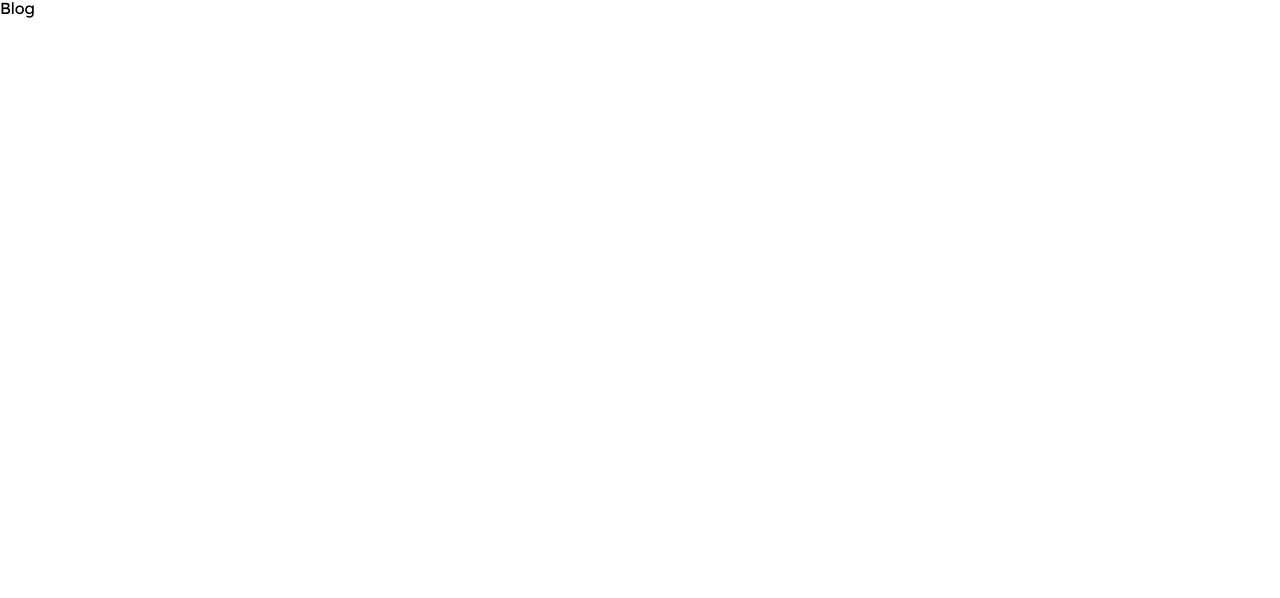
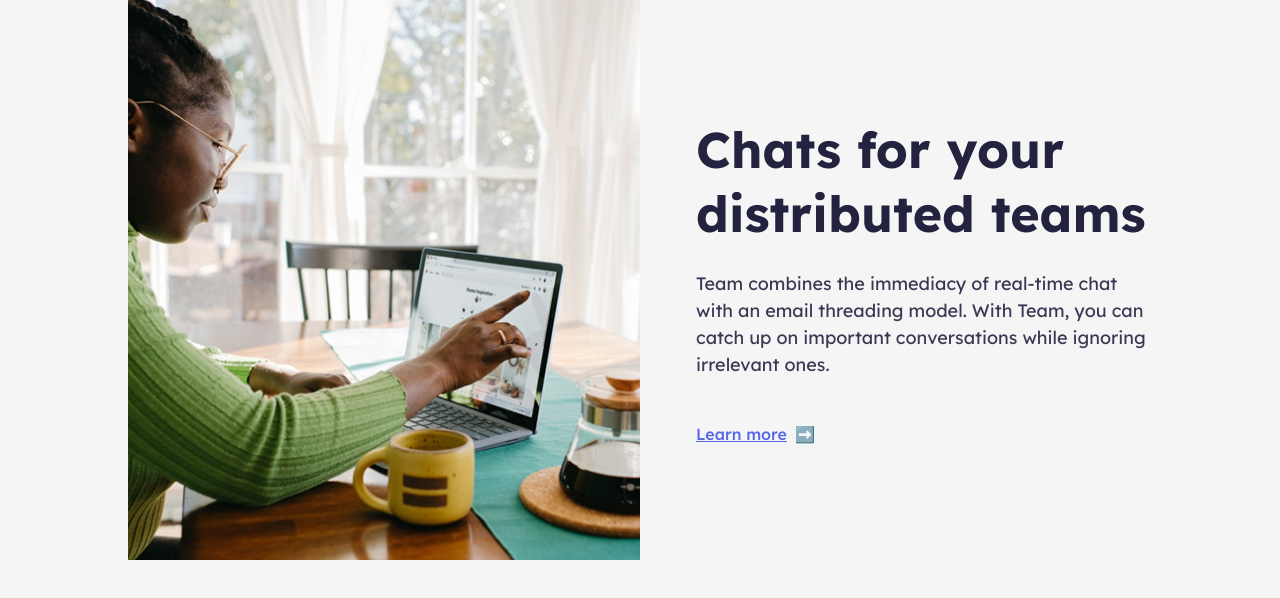
Before and after one commit to Mb-03/blog-team, a plain HTML site: page index.html in a window 1280 px wide. Drawn offline with Linux system fonts and the light colour scheme.

Commit message:
feature/chat-section

```diff
--- a/index.html
+++ b/index.html
@@ -1,16 +1,57 @@
 <!DOCTYPE html>
 <html lang="en">
-<head>
-    <meta charset="UTF-8">
-    <meta name="viewport" content="width=device-width, initial-scale=1.0">
+  <head>
+    <meta charset="UTF-8" />
+    <meta name="viewport" content="width=device-width, initial-scale=1.0" />
     <title>Document</title>
-    <link rel="stylesheet" href="styles/style.css">
-</head>
-<body>
-    <header>
-        <ul>
-            <li><a class="blog-page" href="pages/blog.html">Blog</a></li>
-        </ul>
-    </header>
-</body>
+    <link rel="stylesheet" href="styles/style.css" />
+  </head>
+  <body>
+    <!-- Header -->
+    <header></header>
+
+    <!-- Main -->
+    <main class="main-container">
+      <!-- Hero Section -->
+      <section></section>
+
+      <!-- Chat Section -->
+      <section class="chat-section">
+        <div class="container">
+          <div class="image-container">
+            <img src="assets/images/img/chat-section-img.png" alt="person image" />
+          </div>
+          <div class="text-container">
+            <div class="text-wrapper">
+              <h1>Chats for your distributed teams</h1>
+              <p>
+                Team combines the immediacy of real-time chat with an email
+                threading model. With Team, you can catch up on important
+                conversations while ignoring irrelevant ones.
+              </p>
+              <a href="" class="learn-more-wrapper">
+                <span class="learn-more">Learn more </span>
+                <span>➡️</span>
+              </a>
+            </div>
+          </div>
+        </div>
+      </section>
+
+      <!-- second Chat Section -->
+      <section></section>
+
+      <!-- How to Work Section -->
+      <section></section>
+
+      <!-- Move Faster Section -->
+      <section></section>
+
+      <!-- Review Section -->
+      <section></section>
+    </main>
+
+    <!-- Footer -->
+    <footer></footer>
+  </body>
 </html>
--- a/styles/style.css
+++ b/styles/style.css
@@ -1,16 +1,84 @@
-html, body, div, span, applet, object, iframe,
-h1, h2, h3, h4, h5, h6, p, blockquote, pre,
-a, abbr, acronym, address, big, cite, code,
-del, dfn, em, img, ins, kbd, q, s, samp,
-small, strike, strong, sub, sup, tt, var,
-b, u, i, center,
-dl, dt, dd, ol, ul, li,
-fieldset, form, label, legend,
-table, caption, tbody, tfoot, thead, tr, th, td,
-article, aside, canvas, details, embed,
-figure, figcaption, footer, header, hgroup,
-menu, nav, output, ruby, section, summary,
-time, mark, audio, video {
+html,
+body,
+div,
+span,
+applet,
+object,
+iframe,
+h1,
+h2,
+h3,
+h4,
+h5,
+h6,
+p,
+blockquote,
+pre,
+a,
+abbr,
+acronym,
+address,
+big,
+cite,
+code,
+del,
+dfn,
+em,
+img,
+ins,
+kbd,
+q,
+s,
+samp,
+small,
+strike,
+strong,
+sub,
+sup,
+tt,
+var,
+b,
+u,
+i,
+center,
+dl,
+dt,
+dd,
+ol,
+ul,
+li,
+fieldset,
+form,
+label,
+legend,
+table,
+caption,
+tbody,
+tfoot,
+thead,
+tr,
+th,
+td,
+article,
+aside,
+canvas,
+details,
+embed,
+figure,
+figcaption,
+footer,
+header,
+hgroup,
+menu,
+nav,
+output,
+ruby,
+section,
+summary,
+time,
+mark,
+audio,
+video {
   margin: 0;
   padding: 0;
   border: 0;
@@ -19,22 +87,35 @@ time, mark, audio, video {
   vertical-align: baseline;
 }
 /* HTML5 display-role reset for older browsers */
-article, aside, details, figcaption, figure,
-footer, header, hgroup, menu, nav, section {
+article,
+aside,
+details,
+figcaption,
+figure,
+footer,
+header,
+hgroup,
+menu,
+nav,
+section {
   display: block;
 }
 body {
   line-height: 1;
 }
-ol, ul {
+ol,
+ul {
   list-style: none;
 }
-blockquote, q {
+blockquote,
+q {
   quotes: none;
 }
-blockquote:before, blockquote:after,
-q:before, q:after {
-	content: '';
+blockquote:before,
+blockquote:after,
+q:before,
+q:after {
+  content: "";
   content: none;
 }
 table {
@@ -47,17 +128,109 @@ a {
   color: black;
 }
 
+* {
+  box-sizing: border-box;
+}
 
 /* Code */
-
 
 @font-face {
   font-family: "LexendDeca";
   src: url("../assets/fonts/LexendDeca.ttf");
 }
 
-
 body {
   font-family: "LexendDeca", sans-serif;
+  background-color: rgb(245, 245, 245);
+  display: flex;
+  flex-direction: column;
+  align-items: center;
+}
 
+/* Chat Section */
+
+.main-container {
+  max-width: 1440px;
+  width: 100%;
+  padding: 0 140px;
 }
+.container {
+  width: 100%;
+  display: flex;
+}
+.image-container {
+  width: 50%;
+  display: flex;
+}
+
+.image-container img {
+  width: 100%;
+  height: 560px;
+  object-fit: cover;
+}
+.text-container {
+  width: 50%;
+
+  display: flex;
+  justify-content: flex-end;
+  align-items: center;
+}
+.text-container .text-wrapper {
+  max-width: 456px;
+  width: 100%;
+}
+
+.text-wrapper h1 {
+  font-weight: 700;
+  font-size: 50px;
+  line-height: 64px;
+  color: rgb(35, 35, 64);
+}
+
+.text-wrapper p {
+  margin: 24px 0 48px;
+  font-size: 18px;
+  line-height: 27px;
+  color: rgba(35, 35, 64, 0.9);
+}
+
+.learn-more-wrapper {
+  display: flex;
+  gap: 8px;
+  align-items: center;
+  text-decoration: none;
+}
+
+.learn-more {
+  text-decoration: underline;
+  font-weight: 500;
+  color: rgb(84, 104, 231);
+}
+
+/* Media Query */
+
+@media (max-width: 1110px) {
+  .main-container {
+    align-items: center;
+  }
+  .container {
+    flex-direction: column;
+  }
+  .image-container {
+    width: 100%;
+  }
+
+  .text-container {
+    width: 100%;
+    justify-content: center;
+  }
+  .text-container .text-wrapper {
+    max-width: none;
+  }
+}
+
+@media (max-width: 1440px) {
+  .main-container {
+    padding: 0 10%;
+  }
+}
```
Also changed, not shown: assets/images/img/chat-section-img.png (added). Lines whose indentation alone changed are shown as unchanged.
